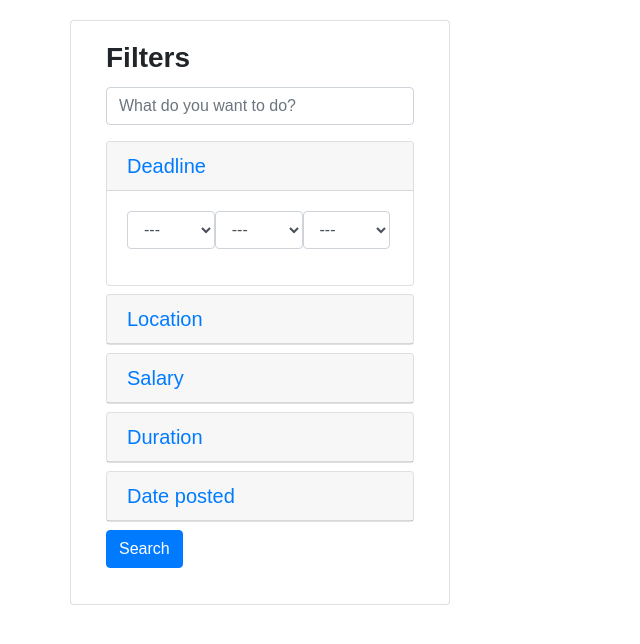
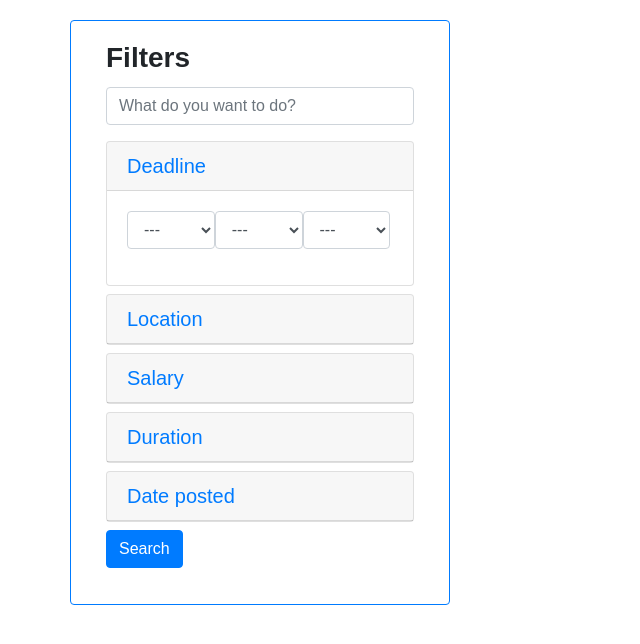
Before and after one commit to batzor/jobnt, a Django app: page /catalog/ in a window 1280 px wide. Shown: the part 138-782 px from the top of the page, without its empty margins (0-640 px from the left). Run offline with Django 3.2, Linux system fonts and the light colour scheme; some libraries are stand-ins or nearby versions.

Commit message:
Minor fixes in index.html

```diff
--- a/jobnt/catalog/models.py
+++ b/jobnt/catalog/models.py
@@ -32,6 +32,9 @@ class JobOffer(models.Model):
             return True
         return False
 
+    def __str__(self):
+        return self.name
+
 class Favorite(models.Model):
     user = models.ForeignKey(User, on_delete=models.CASCADE)
     job = models.ForeignKey(JobOffer, on_delete=models.CASCADE)
@@ -39,6 +42,9 @@ class Favorite(models.Model):
 class Tag(models.Model):
     name = models.CharField(max_length = 40, primary_key=True)
 
+    def __str__(self):
+        return self.name
+
 class JobTag(models.Model):
     job = models.ForeignKey(JobOffer, on_delete=models.CASCADE)
     tag = models.ForeignKey(Tag, on_delete=models.CASCADE)
--- a/jobnt/catalog/templates/catalog/index.html
+++ b/jobnt/catalog/templates/catalog/index.html
@@ -8,7 +8,7 @@
 
   <div class="container">
     <div class="row">
-      <div class="col-md-4 card">
+      <div class="col-md-4 card border-primary">
         <div class="card-body">
           <h3 class="card-title font-weight-bold">Filters</h3>
           {% crispy form %}
@@ -16,7 +16,7 @@
       </div>
       <div class="col-md-8">
         <!-- CATALOG ITEMS -->
-        <main class="catalog">
+        <main class="catalog" id="joboffers">
         </main>
       </div>
     </div>
--- a/jobnt/catalog/views.py
+++ b/jobnt/catalog/views.py
@@ -33,7 +33,7 @@ def make_filters(data):
   if location:
     filters['location__iexact'] = location
   if min_salary:
-    filters['salary__gte'] = salary
+    filters['salary__gte'] = min_salary
   if duration:
     filters['duration__gte'] = duration
   if date_posted:
--- a/jobnt/jobnt/settings.py
+++ b/jobnt/jobnt/settings.py
@@ -126,3 +126,7 @@ STATIC_URL = '/static/'
 
 # Template pack for crispy-forms package
 CRISPY_TEMPLATE_PACK = 'bootstrap4'
+
+# Redirect users after login/logout to homepage
+LOGIN_REDIRECT_URL = '/catalog/'
+LOGOUT_REDIRECT_URL = '/catalog/'
```
